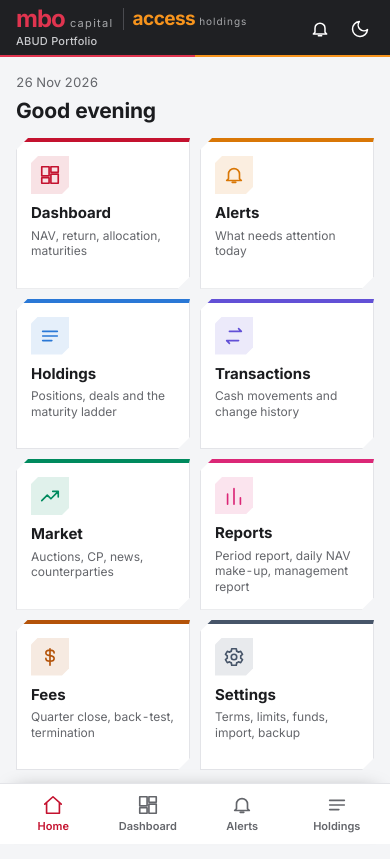
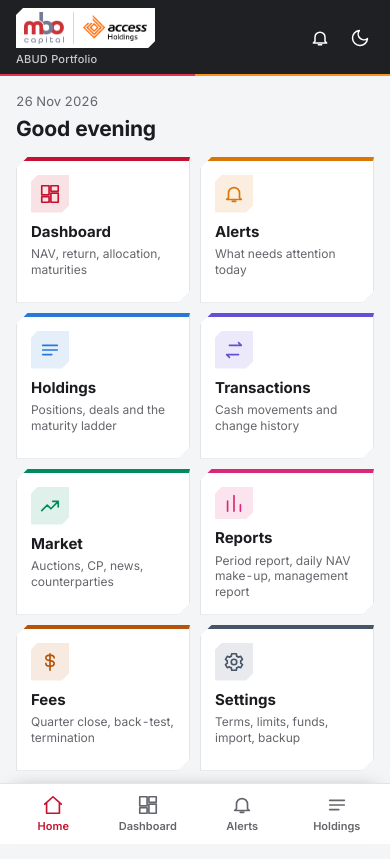
Before and after one commit to SSSeyon/ABUD, a plain HTML site: page index.html in a window 390 px wide. Drawn offline with nearby package versions, Linux system fonts and the light colour scheme; no server answers.

Commit message:
Use the official MBO Capital and Access Holdings logos
Both logos (assets/) replace the typeset marks in the sidebar, phone top bar and report
letterheads, on a white chamfered plate so they read on dark surfaces.

Co-Authored-By: Claude Opus 5.5 <noreply@anthropic.com>

```diff
--- a/src/app/main.js
+++ b/src/app/main.js
@@ -3,7 +3,7 @@
 // Phones (≤ 860 px): a top bar (logo + title) and a bottom tab bar instead of the sidebar.
 import { historyStatus } from './actions.js';
 import { OPTIONAL, start, state, subscribe } from './store.js';
-import { accessMark, h, todayISO } from './ui.js';
+import { accessMark, h, mboMark, todayISO } from './ui.js';
 import { computeAlerts, limitsFrom } from './alerts.js';
 import { completedQuarters } from './close.js';
 import { maturityWatch } from './portfolio.js';
@@ -94,10 +94,10 @@ export function icon(key, size) {
   return svg;
 }
 
-/** MBO Capital wordmark (set in type) beside the Access Holdings mark, with the app name under them. Leads Home. */
+/** MBO Capital and Access Holdings logos on a light plate, with the app name under them. Leads Home. */
 function brand(cls = 'brand') {
   return h('a', { class: cls, href: '#/home', 'aria-label': 'MBO Capital and Access Holdings, ABUD Portfolio: Home' },
-    h('span', { class: 'brand-row' }, h('span', { class: 'wordmark' }, h('span', { class: 'wm-mbo' }, 'mbo'), h('span', { class: 'wm-capital' }, 'capital')),
+    h('span', { class: 'brand-row' }, mboMark(),
       h('span', { class: 'brand-sep', 'aria-hidden': 'true' }), accessMark()),
     h('span', { class: 'brand-app' }, 'ABUD Portfolio'));
 }
--- a/src/app/ui.js
+++ b/src/app/ui.js
@@ -344,13 +344,12 @@ export function excelButton(label, filename, build) {
   } }, label);
 }
 
-/**
- * Access Holdings mark. Typeset in Access colours until the official logo file is added: put it in assets/ and set
- * ACCESS_LOGO to its path (an SVG or PNG on a transparent background).
- */
-export const ACCESS_LOGO = '';
+/** Company logos (PNG on a transparent background, in assets/). The plate behind them keeps them legible on dark surfaces. */
+export const MBO_LOGO = 'assets/mbo-capital.png';
+export const ACCESS_LOGO = 'assets/access-holdings.png';
+export function mboMark() {
+  return h('img', { class: 'logo logo-mbo', src: MBO_LOGO, alt: 'MBO Capital' });
+}
 export function accessMark() {
-  return ACCESS_LOGO
-    ? h('img', { class: 'access-logo', src: ACCESS_LOGO, alt: 'Access Holdings' })
-    : h('span', { class: 'access-wm', role: 'img', 'aria-label': 'Access Holdings' }, h('span', { class: 'aw-access' }, 'access'), h('span', { class: 'aw-holdings' }, 'holdings'));
+  return h('img', { class: 'logo logo-access', src: ACCESS_LOGO, alt: 'Access Holdings' });
 }
--- a/src/app/views/close.js
+++ b/src/app/views/close.js
@@ -6,7 +6,7 @@ import { NET_PAYOUT_FROM, PAYOUT_PURPOSE, payoutBasis, payoutSchedule } from '..
 import { auctionYield, closeRecord, completedQuarters, computeClose, ntb91 } from '../close.js';
 import { holdingsOn, navSeries, periodReport, TYPE_LABELS } from '../portfolio.js';
 import { loadedAll, state } from '../store.js';
-import { accessMark, confirmDialog, downloadCsv, fmtDate, fmtNaira, fmtPct, h, openForm, parseMoney, runAction, table, toast, todayISO } from '../ui.js';
+import { accessMark, confirmDialog, mboMark, downloadCsv, fmtDate, fmtNaira, fmtPct, h, openForm, parseMoney, runAction, table, toast, todayISO } from '../ui.js';
 
 const NEEDS = ['transactions', 'instruments', 'fundPrices', 'mandateTerms', 'funds'];
 const sel = { label: '', auctionId: '', doc: null };
@@ -203,7 +203,7 @@ function documentView(data, f, rerender) {
     h('button', { class: 'primary', onclick: () => window.print() }, 'Print / save as PDF'));
   const ref = draft ? 'DRAFT: quarter not closed; figures may change.' : `Quarter close record ${r.quarter}, closed ${r.closedAt ? fmtDate(r.closedAt.slice(0, 10)) : ''}${r.status === 'billed' ? `, billed ${fmtDate(r.billedOn)}` : ''}.`;
   const letterhead = (title) => h('div', { class: 'doc-head' },
-    h('div', { class: 'wordmark' }, h('span', { class: 'wm-mbo' }, 'mbo'), h('span', { class: 'wm-capital' }, 'capital')),
+    h('div', { class: 'doc-firm' }, mboMark()),
     h('div', null, h('h1', null, title), h('p', null, `Access Holdings Plc unclaimed dividend portfolio · ${r.quarter} · ${fmtDate(r.periodStart)} to ${fmtDate(r.periodEnd)}`)),
     h('div', { class: 'doc-client' }, accessMark()));
   const body = sel.doc === 'fees' ? feeDoc(data, r) : statementDoc(data, r);
--- a/src/app/views/management.js
+++ b/src/app/views/management.js
@@ -10,7 +10,7 @@ import { breachesBetween } from '../mgmt.js';
 import { periodPicker, resolvePeriod } from '../period.js';
 import { navSeries, periodReport } from '../portfolio.js';
 import { loadedAll, state } from '../store.js';
-import { excelButton, fmtDate, fmtNaira, fmtPct, h, table, todayISO, xDate, xMoney, xPct } from '../ui.js';
+import { excelButton, fmtDate, fmtNaira, fmtPct, h, mboMark, table, todayISO, xDate, xMoney, xPct } from '../ui.js';
 
 const NEEDS = ['transactions', 'instruments', 'fundPrices', 'mandateTerms', 'funds', 'auctions'];
 const sel = { key: 'ytd', start: '', end: '' };
@@ -38,7 +38,7 @@ export function managementView(rerender) {
   const toolbar = h('div', { class: 'toolbar no-print' }, periodPicker(sel, inception, today, rerender),
     h('button', { class: 'primary', onclick: () => window.print() }, 'Print / save as PDF'));
   const docHead = h('div', { class: 'doc-head' },
-    h('div', { class: 'wordmark' }, h('span', { class: 'wm-mbo' }, 'mbo'), h('span', { class: 'wm-capital' }, 'capital')),
+    h('div', { class: 'doc-firm' }, mboMark()),
     h('div', null, h('h1', null, 'Management report (internal)'), h('p', null, `ABUD portfolio · ${fmtDate(period.start)} to ${fmtDate(period.end)} · prepared ${fmtDate(today)}`)));
 
   let m;
--- a/styles.css
+++ b/styles.css
@@ -130,15 +130,11 @@ input:focus, select:focus, textarea:focus { border-color: var(--brand); outline:
 }
 .brand { display: flex; flex-direction: column; gap: 6px; padding: 4px 10px 14px; text-decoration: none;
   background: linear-gradient(90deg, #e0344f 50%, var(--access-orange) 50%) left bottom / 100% 2px no-repeat; }
-.wordmark { display: flex; flex-direction: column; line-height: .9; }
-.wm-mbo { color: #e0344f; font-weight: 700; font-size: 34px; letter-spacing: -.04em; }
-.wm-capital { color: #a7a8ab; font-size: 15px; letter-spacing: .16em; margin-left: 2px; }
-.brand-row { display: flex; align-items: center; gap: 12px; }
-.brand-sep { width: 1px; align-self: stretch; background: #4a4b50; }
-.access-wm { display: flex; flex-direction: column; line-height: .9; }
-.aw-access { color: var(--access-orange); font-weight: 700; font-size: 27px; letter-spacing: -.03em; }
-.aw-holdings { color: #a7a8ab; font-size: 12px; letter-spacing: .14em; margin-left: 1px; }
-.access-logo { height: 34px; width: auto; }
+.brand-row { display: flex; align-items: center; gap: 12px; align-self: flex-start; background: #fff; padding: 8px 12px; }
+.brand-sep { width: 1px; align-self: stretch; background: #d5d6d9; }
+.logo { display: block; width: auto; }
+.logo-mbo { height: 42px; }
+.logo-access { height: 30px; }
 .brand-app { color: #fff; font-weight: 600; font-size: 13px; letter-spacing: .02em; margin-top: 4px; }
 .sidebar nav { display: flex; flex-direction: column; gap: 2px; }
 .sidebar nav a {
@@ -350,17 +346,16 @@ dialog.modal::backdrop { background: rgba(16, 17, 20, .45); }
 .document section { margin-bottom: 22px; }
 .document h2 { font-size: 15px; border-bottom: 2px solid var(--brand); padding-bottom: 4px; }
 .doc-head { display: flex; gap: 24px; align-items: center; border-bottom: 1px solid var(--border); padding-bottom: 16px; margin-bottom: 20px; }
-.doc-head .wordmark { flex-direction: column; }
-.doc-head .wm-mbo { color: var(--brand); }
+.doc-firm, .doc-client { background: #fff; padding: 6px 8px; }
+.doc-head .logo-mbo { height: 54px; }
+.doc-head .logo-access { height: 36px; }
 .doc-head h1 { margin: 0 0 4px; font-size: 22px; }
 .doc-head p { margin: 0; color: var(--muted); }
 .doc-client { margin-left: auto; padding-left: 16px; border-left: 2px solid var(--access-orange); }
-.doc-head .aw-holdings { color: var(--muted); }
 .doc-ref { font-size: 12px; color: var(--muted); border-top: 1px solid var(--border); padding-top: 10px; margin-top: 24px; }
 .document.draft::before { content: 'DRAFT'; position: absolute; top: 30%; left: 50%; transform: translate(-50%, -50%) rotate(-20deg); font-size: 120px; font-weight: 800; color: var(--brand); opacity: .07; pointer-events: none; }
 @media print {
   .document { border: 0; padding: 0; max-width: none; }
-  .doc-head .wm-capital { color: #6b6c70; }
 }
 @media (max-width: 640px) {
   .document { padding: 18px 16px; }
@@ -455,16 +450,11 @@ dialog.modal::backdrop { background: rgba(16, 17, 20, .45); }
   .top-actions { margin-left: 0; gap: 4px; }
   .topbar .icon-btn { background: transparent; border-color: transparent; color: #fff; width: 36px; height: 36px; }
   .notif-panel { position: fixed; left: 12px; right: 12px; width: auto; top: calc(56px + env(safe-area-inset-top)); }
-  .brand-top .wordmark { flex-direction: row; align-items: baseline; gap: 3px; }
-  .brand-top .wm-mbo { font-size: 24px; }
-  .brand-top .wm-capital { font-size: 11px; letter-spacing: .12em; }
   .brand-top { flex-direction: column; align-items: flex-start; gap: 3px; background: none; }
-  .brand-top .access-wm { flex-direction: row; align-items: baseline; gap: 3px; }
-  .brand-top .aw-access { font-size: 19px; }
-  .brand-top .aw-holdings { font-size: 10px; letter-spacing: .1em; }
-  .brand-top .access-logo { height: 22px; }
+  .brand-top .logo-mbo { height: 32px; }
+  .brand-top .logo-access { height: 26px; }
   .brand-top .brand-app { display: block; font-size: 11px; font-weight: 500; color: var(--sidebar-fg); margin-top: 0; }
-  .brand-top .brand-row { gap: 9px; }
+  .brand-top .brand-row { gap: 9px; padding: 4px 8px; }
   .topbar-title { display: none; }
   .top-actions { margin-left: auto; }
   .bottom-bar {
@@ -583,17 +573,17 @@ tr.clickable:focus-visible { outline: 2px solid var(--brand); outline-offset: -2
 :root { --cut: 12px; --cut-sm: 7px; --cut-xs: 4px; }
 .card, .stat, .table-wrap, .document, .close-status, dialog.modal, .home-card, .notif-panel, .form-preview, .toast, .chart-tip { --c: var(--cut); }
 button, input:not([type="checkbox"]):not([type="radio"]):not([type="range"]), select, textarea, .button-link, .sidebar nav a,
-.icon-btn, .seg, .seg button, .hc-icon, .bb-tab, .ladder-row, .home-summary span, .chip { --c: var(--cut-sm); }
+.icon-btn, .seg, .seg button, .hc-icon, .bb-tab, .ladder-row, .home-summary span, .chip, .brand-row, .doc-firm, .doc-client { --c: var(--cut-sm); }
 .badge, .alert-level, .chip-count, .nav-count, .bell-count, .hc-count { --c: var(--cut-xs); }
 .card, .stat, .table-wrap, .document, .close-status, dialog.modal, .home-card, .notif-panel, .form-preview, .toast, .chart-tip,
 button, input:not([type="checkbox"]):not([type="radio"]):not([type="range"]), select, textarea, .button-link, .sidebar nav a,
-.icon-btn, .seg, .seg button, .hc-icon, .bb-tab, .ladder-row, .home-summary span, .chip,
+.icon-btn, .seg, .seg button, .hc-icon, .bb-tab, .ladder-row, .home-summary span, .chip, .brand-row, .doc-firm, .doc-client,
 .badge, .alert-level, .chip-count, .nav-count, .bell-count, .hc-count { border-radius: var(--c) 0; corner-shape: bevel; }
 .swatch, .alloc-bar, .ladder-bar, .hbar { border-radius: 0; }
 @supports not (corner-shape: bevel) {
   .card, .stat, .table-wrap, .document, .close-status, .home-card, .form-preview, .toast, .chart-tip,
   button, input:not([type="checkbox"]):not([type="radio"]):not([type="range"]), select, textarea, .button-link, .sidebar nav a,
-  .icon-btn, .seg, .seg button, .hc-icon, .bb-tab, .ladder-row, .home-summary span, .chip,
+  .icon-btn, .seg, .seg button, .hc-icon, .bb-tab, .ladder-row, .home-summary span, .chip, .brand-row, .doc-firm, .doc-client,
   .badge, .alert-level, .chip-count, .nav-count, .bell-count, .hc-count {
     border-radius: 0;
     clip-path: polygon(var(--c) 0, 100% 0, 100% calc(100% - var(--c)), calc(100% - var(--c)) 100%, 0 100%, 0 var(--c));
```
Also changed, not shown: assets/access-holdings.png (added), assets/mbo-capital.png (added), 1 other file.
